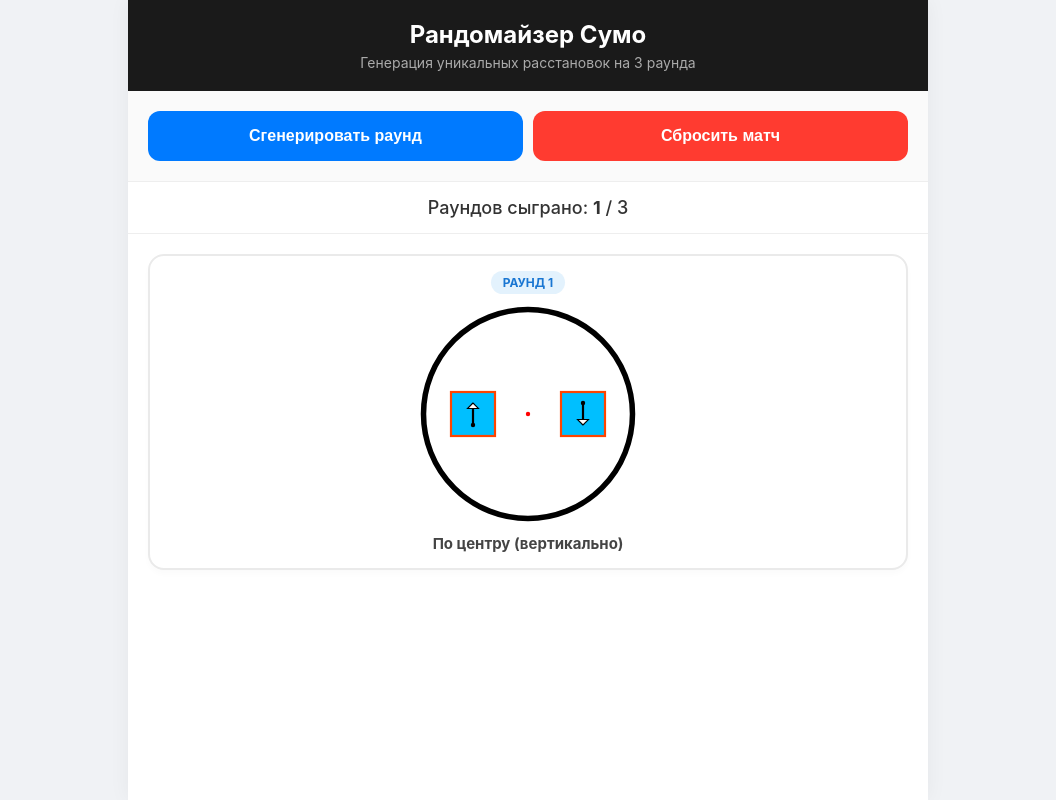
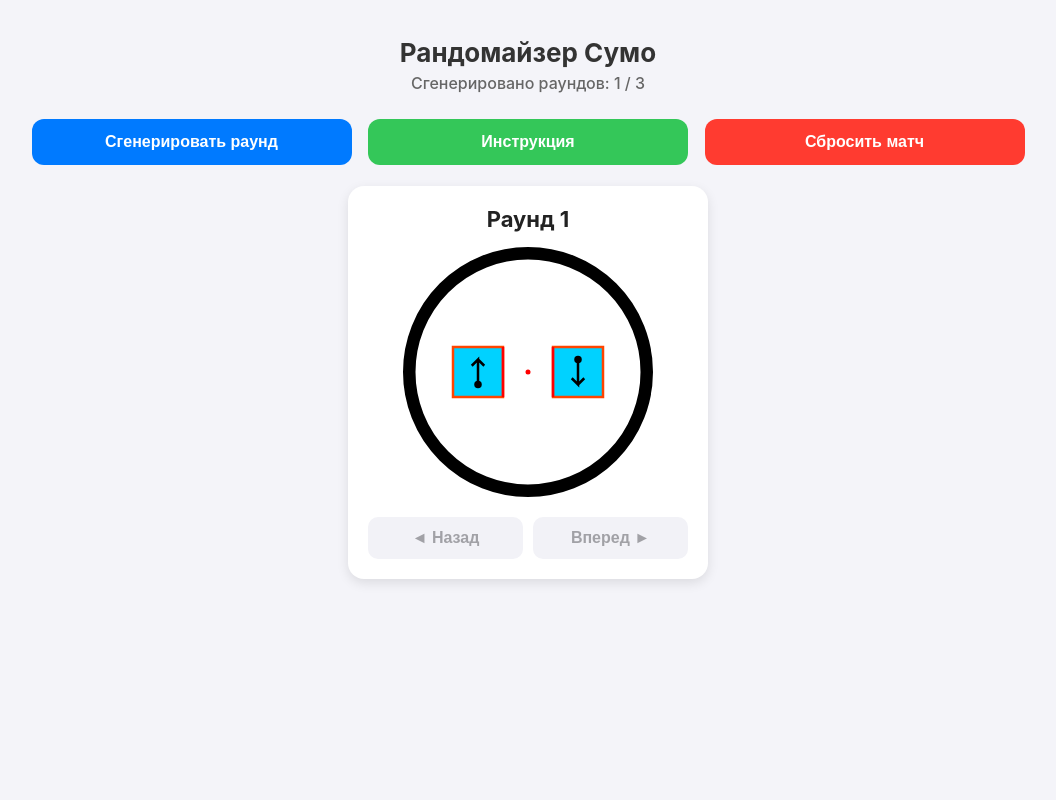
Before and after one commit to nkolyan89-web/sumo, a plain HTML site: page index.html in a window 1280 px wide. Both pictures are taken after a click on the button "Сгенерировать раунд". Shown: the whole page, without its empty margins (112-1168 px from the left). Drawn offline with Linux system fonts and the light colour scheme.

Commit message:
Update index.html

```diff
--- a/index.html
+++ b/index.html
@@ -2,337 +2,189 @@
 <html lang="ru">
 <head>
     <meta charset="UTF-8">
-    <meta name="viewport" content="width=device-width, initial-scale=1.0, maximum-scale=1.0, user-scalable=no">
+    <meta name="viewport" content="width=device-width, initial-scale=1.0, user-scalable=no">
     <title>Рандомайзер Сумо</title>
     <style>
-        /* Базовые стили для мобильных устройств */
-        body {
-            font-family: -apple-system, BlinkMacSystemFont, "Segoe UI", Roboto, Helvetica, Arial, sans-serif;
-            background-color: #f0f2f5;
-            margin: 0;
-            padding: 0;
-            color: #333;
-            -webkit-tap-highlight-color: transparent;
-        }
+        body { font-family: -apple-system, sans-serif; text-align: center; background-color: #f4f4f9; padding: 20px; margin: 0; }
+        h1 { font-size: 26px; color: #333; margin-bottom: 5px; }
+        .stats { font-size: 16px; margin-bottom: 20px; color: #666; font-weight: 500; }
 
-        .container {
-            max-width: 800px;
-            margin: 0 auto;
-            background-color: #fff;
-            min-height: 100vh;
-            display: flex;
-            flex-direction: column;
-            box-shadow: 0 0 20px rgba(0,0,0,0.05);
-        }
+        .btn { background-color: #007aff; color: white; border: none; padding: 14px 20px; font-size: 16px; border-radius: 12px; margin: 6px; cursor: pointer; -webkit-tap-highlight-color: transparent; font-weight: bold; width: 90%; max-width: 320px; }
+        .btn:active { background-color: #005bb5; }
+        .btn:disabled { background-color: #a0cbf7; cursor: not-allowed; }
 
-        .header {
-            background-color: #1a1a1a;
-            color: #fff;
-            padding: 20px;
-            text-center;
-            text-align: center;
-        }
+        .btn-reset { background-color: #ff3b30; }
+        .btn-reset:active { background-color: #d70015; }
 
-        .header h1 {
-            margin: 0;
-            font-size: 24px;
-        }
+        .btn-rules { background-color: #34c759; }
+        .btn-rules:active { background-color: #248a3d; }
 
-        .header p {
-            margin: 5px 0 0 0;
-            color: #aaa;
-            font-size: 14px;
-        }
+        .card { background: white; border-radius: 16px; padding: 20px; box-shadow: 0 4px 12px rgba(0,0,0,0.1); margin: 15px auto; max-width: 320px; display: none; }
+        .card h2 { margin-top: 0; font-size: 22px; color: #222; margin-bottom: 15px; }
 
-        .controls {
-            display: flex;
-            flex-direction: column;
-            gap: 10px;
-            padding: 20px;
-            background-color: #fafafa;
-            border-bottom: 1px solid #eee;
-        }
+        svg { width: 100%; max-width: 250px; height: auto; display: block; margin: 0 auto; }
 
-        @media (min-width: 600px) {
-            .controls {
-                flex-direction: row;
-            }
-        }
+        /* Кнопки навигации внутри карточки */
+        .nav-controls { display: flex; justify-content: space-between; margin-top: 20px; gap: 10px; }
+        .nav-btn { flex: 1; background: #e5e5ea; color: #007aff; border: none; padding: 12px; border-radius: 10px; font-size: 16px; font-weight: bold; cursor: pointer; -webkit-tap-highlight-color: transparent; }
+        .nav-btn:active { background: #d1d1d6; }
+        .nav-btn:disabled { color: #a1a1a6; background: #f2f2f7; cursor: not-allowed; }
 
-        button {
-            flex: 1;
-            padding: 16px 20px;
-            font-size: 16px;
-            font-weight: bold;
-            border: none;
-            border-radius: 12px;
-            cursor: pointer;
-            transition: opacity 0.2s, transform 0.1s;
-            color: #fff;
-        }
-
-        button:active {
-            transform: scale(0.98);
-        }
-
-        button:disabled {
-            background-color: #ccc !important;
-            cursor: not-allowed;
-            transform: none;
-        }
-
-        #btn-generate {
-            background-color: #007aff;
-        }
-
-        #btn-reset {
-            background-color: #ff3b30;
-        }
-
-        .status {
-            padding: 15px 20px;
-            text-align: center;
-            font-size: 18px;
-            font-weight: 500;
-            border-bottom: 1px solid #eee;
-        }
-
-        .status span {
-            font-weight: bold;
-        }
-
-        .rounds-container {
-            padding: 20px;
-            display: flex;
-            flex-direction: column;
-            gap: 20px;
-            flex-grow: 1;
-        }
-
-        @media (min-width: 600px) {
-            .rounds-container {
-                flex-direction: row;
-                justify-content: center;
-                align-items: flex-start;
-            }
-        }
-
-        .round-card {
-            background: #fff;
-            border: 2px solid #eaeaea;
-            border-radius: 16px;
-            padding: 15px;
-            text-align: center;
-            flex: 1;
-            box-shadow: 0 4px 6px rgba(0,0,0,0.02);
-            animation: fadeIn 0.3s ease-out;
-        }
-
-        @keyframes fadeIn {
-            from { opacity: 0; transform: translateY(10px); }
-            to { opacity: 1; transform: translateY(0); }
-        }
-
-        .round-badge {
-            display: inline-block;
-            background-color: #e3f2fd;
-            color: #1976d2;
-            padding: 4px 12px;
-            border-radius: 20px;
-            font-size: 12px;
-            font-weight: bold;
-            text-transform: uppercase;
-            margin-bottom: 10px;
-        }
-
-        .svg-container {
-            width: 100%;
-            max-width: 220px;
-            margin: 0 auto;
-        }
-
-        .svg-container svg {
-            width: 100%;
-            height: auto;
-            display: block;
-        }
-
-        .round-name {
-            margin-top: 10px;
-            font-size: 15px;
-            font-weight: bold;
-            color: #444;
-        }
-
-        .placeholder-text {
-            text-align: center;
-            color: #999;
-            font-size: 16px;
-            padding: 40px 20px;
-            width: 100%;
-        }
+        .rules-text { text-align: left; font-size: 15px; color: #333; line-height: 1.5; }
+        .rules-text ul { padding-left: 20px; margin-top: 10px; }
+        .rules-text li { margin-bottom: 8px; }
     </style>
 </head>
 <body>
 
-    <div class="container">
-        <div class="header">
-            <h1>Рандомайзер Сумо</h1>
-            <p>Генерация уникальных расстановок на 3 раунда</p>
-        </div>
+    <h1>Рандомайзер Сумо</h1>
+    <div class="stats">Сгенерировано раундов: <span id="roundCount">0</span> / 3</div>
 
-        <div class="controls">
-            <button id="btn-generate">Сгенерировать раунд</button>
-            <button id="btn-reset">Сбросить матч</button>
-        </div>
+    <button class="btn" id="btnGen">Сгенерировать раунд</button>
+    <button class="btn btn-rules" id="btnRules">Инструкция</button>
+    <button class="btn btn-reset" id="btnRes">Сбросить матч</button>
 
-        <div class="status">
-            Раундов сыграно: <span id="round-counter">0</span> / 3
-        </div>
+    <!-- Карточка с отрисовкой поля и навигацией -->
+    <div class="card" id="renderCard">
+        <h2 id="cardTitle">Раунд 1</h2>
+        <div id="svgBox"></div>
 
-        <div id="rounds-container" class="rounds-container">
-            <div id="placeholder" class="placeholder-text">
-                Нажмите «Сгенерировать раунд», чтобы начать матч
-            </div>
+        <div class="nav-controls">
+            <button class="nav-btn" id="btnPrev">◄ Назад</button>
+            <button class="nav-btn" id="btnNext">Вперед ►</button>
         </div>
     </div>
 
+    <!-- Карточка с инструкцией -->
+    <div class="card" id="rulesCard">
+        <h2>Инструкция</h2>
+        <div class="rules-text">
+            <ul>
+                <li>Матч состоит из <strong>3 раундов</strong>.</li>
+                <li>Нажмите «Сгенерировать раунд», чтобы получить случайную позицию.</li>
+                <li>Сгенерированные раунды <strong>не повторяются</strong>, вы можете переключаться между ними кнопками «Вперед/Назад».</li>
+                <li><strong>Красная точка</strong> — центр ринга.</li>
+                <li><strong>Стрелки на роботах</strong> указывают направление их лицевой части.</li>
+            </ul>
+        </div>
+        <button class="btn" id="btnCloseRules" style="margin-top: 15px; width: 100%;">Понятно</button>
+    </div>
+
     <script>
-        // Функция для отрисовки робота (квадрат + стрелка направления)
-        function createRobot(x, y, dir) {
-            const cx = x + 20;
-            const cy = y + 20;
-            let arrow = '';
+        document.addEventListener('DOMContentLoaded', function() {
+            var btnGen = document.getElementById('btnGen');
+            var btnRes = document.getElementById('btnRes');
+            var btnRules = document.getElementById('btnRules');
+            var btnCloseRules = document.getElementById('btnCloseRules');
+            var btnPrev = document.getElementById('btnPrev');
+            var btnNext = document.getElementById('btnNext');
 
-            if (dir === 'right') {
-                arrow = `
-                    <line x1="${cx-10}" y1="${cy}" x2="${cx+10}" y2="${cy}" stroke="black" stroke-width="2"/>
-                    <circle cx="${cx-10}" cy="${cy}" r="2" fill="black"/>
-                    <polygon points="${cx+10},${cy} ${cx+5},${cy-5} ${cx+5},${cy+5}" fill="white" stroke="black" stroke-width="1"/>
-                `;
-            } else if (dir === 'left') {
-                arrow = `
-                    <line x1="${cx+10}" y1="${cy}" x2="${cx-10}" y2="${cy}" stroke="black" stroke-width="2"/>
-                    <circle cx="${cx+10}" cy="${cy}" r="2" fill="black"/>
-                    <polygon points="${cx-10},${cy} ${cx-5},${cy-5} ${cx-5},${cy+5}" fill="white" stroke="black" stroke-width="1"/>
-                `;
-            } else if (dir === 'up') {
-                arrow = `
-                    <line x1="${cx}" y1="${cy+10}" x2="${cx}" y2="${cy-10}" stroke="black" stroke-width="2"/>
-                    <circle cx="${cx}" cy="${cy+10}" r="2" fill="black"/>
-                    <polygon points="${cx},${cy-10} ${cx-5},${cy-5} ${cx+5},${cy-5}" fill="white" stroke="black" stroke-width="1"/>
-                `;
-            } else if (dir === 'down') {
-                arrow = `
-                    <line x1="${cx}" y1="${cy-10}" x2="${cx}" y2="${cy+10}" stroke="black" stroke-width="2"/>
-                    <circle cx="${cx}" cy="${cy-10}" r="2" fill="black"/>
-                    <polygon points="${cx},${cy+10} ${cx-5},${cy+5} ${cx+5},${cy+5}" fill="white" stroke="black" stroke-width="1"/>
-                `;
+            var roundCount = document.getElementById('roundCount');
+            var renderCard = document.getElementById('renderCard');
+            var rulesCard = document.getElementById('rulesCard');
+            var cardTitle = document.getElementById('cardTitle');
+            var svgBox = document.getElementById('svgBox');
+
+            var available = [0, 1, 2, 3];
+            var historyData = []; // хранит ID сгенерированных расстановок
+            var currentIndex = -1; // текущий отображаемый раунд
+
+            var svgs = [
+                '<svg viewBox="0 0 200 200"><circle cx="100" cy="100" r="95" fill="white" stroke="black" stroke-width="10"/><rect x="20" y="40" width="40" height="40" fill="#00d2ff" stroke="#ff4500" stroke-width="2"/><circle cx="50" cy="60" r="3" fill="black"/><path d="M 50 60 L 30 60 L 35 55 M 30 60 L 35 65" fill="none" stroke="black" stroke-width="2"/><path d="M 100 40 L 100 120" stroke="red" stroke-width="2"/><rect x="140" y="120" width="40" height="40" fill="#00d2ff" stroke="#ff4500" stroke-width="2"/><circle cx="150" cy="140" r="3" fill="black"/><path d="M 150 140 L 170 140 L 165 135 M 170 140 L 165 145" fill="none" stroke="black" stroke-width="2"/><path d="M 140 160 L 140 80" stroke="red" stroke-width="2"/><circle cx="100" cy="100" r="2" fill="red"/></svg>',
+                '<svg viewBox="0 0 200 200"><circle cx="100" cy="100" r="95" fill="white" stroke="black" stroke-width="10"/><rect x="30" y="40" width="40" height="40" fill="#00d2ff" stroke="#ff4500" stroke-width="2"/><circle cx="60" cy="60" r="3" fill="black"/><path d="M 60 60 L 40 60 L 45 55 M 40 60 L 45 65" fill="none" stroke="black" stroke-width="2"/><path d="M 70 80 L 70 120" stroke="red" stroke-width="2"/><rect x="130" y="40" width="40" height="40" fill="#00d2ff" stroke="#ff4500" stroke-width="2"/><circle cx="140" cy="60" r="3" fill="black"/><path d="M 140 60 L 160 60 L 155 55 M 160 60 L 155 65" fill="none" stroke="black" stroke-width="2"/><path d="M 130 80 L 130 120" stroke="red" stroke-width="2"/><circle cx="100" cy="100" r="2" fill="red"/></svg>',
+                '<svg viewBox="0 0 200 200"><circle cx="100" cy="100" r="95" fill="white" stroke="black" stroke-width="10"/><rect x="30" y="80" width="40" height="40" fill="#00d2ff" stroke="#ff4500" stroke-width="2"/><circle cx="60" cy="100" r="3" fill="black"/><path d="M 60 100 L 40 100 L 45 95 M 40 100 L 45 105" fill="none" stroke="black" stroke-width="2"/><path d="M 70 80 L 70 120" stroke="red" stroke-width="2"/><rect x="130" y="80" width="40" height="40" fill="#00d2ff" stroke="#ff4500" stroke-width="2"/><circle cx="140" cy="100" r="3" fill="black"/><path d="M 140 100 L 160 100 L 155 95 M 160 100 L 155 105" fill="none" stroke="black" stroke-width="2"/><path d="M 130 80 L 130 120" stroke="red" stroke-width="2"/><circle cx="100" cy="100" r="2" fill="red"/></svg>',
+                '<svg viewBox="0 0 200 200"><circle cx="100" cy="100" r="95" fill="white" stroke="black" stroke-width="10"/><rect x="40" y="80" width="40" height="40" fill="#00d2ff" stroke="#ff4500" stroke-width="2"/><circle cx="60" cy="110" r="3" fill="black"/><path d="M 60 110 L 60 90 L 55 95 M 60 90 L 65 95" fill="none" stroke="black" stroke-width="2"/><path d="M 80 80 L 80 120" stroke="red" stroke-width="2"/><rect x="120" y="80" width="40" height="40" fill="#00d2ff" stroke="#ff4500" stroke-width="2"/><circle cx="140" cy="90" r="3" fill="black"/><path d="M 140 90 L 140 110 L 135 105 M 140 110 L 145 105" fill="none" stroke="black" stroke-width="2"/><path d="M 120 80 L 120 120" stroke="red" stroke-width="2"/><circle cx="100" cy="100" r="2" fill="red"/></svg>'
+            ];
+
+            // Функция обновления карточки на экране
+            function updateView() {
+                if (historyData.length === 0) {
+                    renderCard.style.display = 'none';
+                    return;
+                }
+
+                renderCard.style.display = 'block';
+                cardTitle.innerText = 'Раунд ' + (currentIndex + 1);
+                svgBox.innerHTML = svgs[historyData[currentIndex]];
+
+                // Блокируем/разблокируем кнопки навигации
+                btnPrev.disabled = (currentIndex === 0);
+                btnNext.disabled = (currentIndex === historyData.length - 1);
+
+                roundCount.innerText = historyData.length;
             }
 
-            return `
-                <rect x="${x}" y="${y}" width="40" height="40" fill="#00bfff" stroke="#ff4500" stroke-width="2"/>
-                ${arrow}
-            `;
-        }
+            // Инструкция
+            btnRules.addEventListener('click', function(e) {
+                e.preventDefault();
+                renderCard.style.display = 'none';
+                rulesCard.style.display = 'block';
+            });
 
-        // Общая обертка ринга
-        function wrapSVG(content) {
-            return `
-                <svg viewBox="0 0 200 200" xmlns="http://www.w3.org/2000/svg">
-                    <rect width="200" height="200" fill="white" />
-                    <circle cx="100" cy="100" r="95" fill="none" stroke="black" stroke-width="5" />
-                    <circle cx="100" cy="100" r="2" fill="red" />
-                    ${content}
-                </svg>
-            `;
-        }
+            btnCloseRules.addEventListener('click', function(e) {
+                e.preventDefault();
+                rulesCard.style.display = 'none';
+                if(historyData.length > 0) updateView();
+            });
 
-        // 4 возможных позиции согласно логике
-        const positions = [
-            {
-                name: "По диагонали",
-                // Pos 1: Top-left facing right, Bottom-right facing right.
-                svg: wrapSVG(createRobot(30, 40, 'right') + createRobot(130, 120, 'right'))
-            },
-            {
-                name: "Сверху",
-                // Pos 2: Top-left facing right, Top-right facing left.
-                svg: wrapSVG(createRobot(30, 40, 'right') + createRobot(130, 40, 'left'))
-            },
-            {
-                name: "По центру (горизонтально)",
-                // Pos 3: Middle-left facing right, Middle-right facing left.
-                svg: wrapSVG(createRobot(30, 80, 'right') + createRobot(130, 80, 'left'))
-            },
-            {
-                name: "По центру (вертикально)",
-                // Pos 4: Middle-left facing up, Middle-right facing down.
-                svg: wrapSVG(createRobot(30, 80, 'up') + createRobot(130, 80, 'down'))
-            }
-        ];
+            // Генерация нового раунда
+            btnGen.addEventListener('click', function(e) {
+                e.preventDefault();
+                rulesCard.style.display = 'none';
 
-        // Состояние приложения
-        let availablePool = [0, 1, 2, 3];
-        let roundsPlayed = 0;
+                if (historyData.length >= 3) {
+                    alert('Все 3 раунда уже сгенерированы! Используйте кнопки «Вперед» и «Назад» для просмотра или сбросьте матч.');
+                    return;
+                }
 
-        // Элементы DOM
-        const btnGenerate = document.getElementById('btn-generate');
-        const btnReset = document.getElementById('btn-reset');
-        const counterSpan = document.getElementById('round-counter');
-        const container = document.getElementById('rounds-container');
+                var randIdx = Math.floor(Math.random() * available.length);
+                var layoutId = available[randIdx];
+                available.splice(randIdx, 1);
 
-        // Логика генерации
-        btnGenerate.addEventListener('click', function() {
-            if (roundsPlayed >= 3) return;
+                historyData.push(layoutId);
+                currentIndex = historyData.length - 1; // переключаемся на свежий раунд
 
-            // Выбираем случайный индекс из пула
-            const randomIndex = Math.floor(Math.random() * availablePool.length);
-            const positionIndex = availablePool[randomIndex];
+                updateView();
 
-            // Удаляем выбранную позицию из пула, чтобы не повторялась
-            availablePool.splice(randomIndex, 1);
-            roundsPlayed++;
+                // Если сгенерировали 3, визуально отключаем главную кнопку
+                if (historyData.length === 3) {
+                    btnGen.disabled = true;
+                    btnGen.innerText = "Матч сформирован (3 из 3)";
+                }
+            });
 
-            // Если это первый раунд, убираем плейсхолдер
-            if (roundsPlayed === 1) {
-                container.innerHTML = '';
-            }
+            // Навигация: Назад
+            btnPrev.addEventListener('click', function(e) {
+                e.preventDefault();
+                if (currentIndex > 0) {
+                    currentIndex--;
+                    updateView();
+                }
+            });
 
-            const posData = positions[positionIndex];
+            // Навигация: Вперед
+            btnNext.addEventListener('click', function(e) {
+                e.preventDefault();
+                if (currentIndex < historyData.length - 1) {
+                    currentIndex++;
+                    updateView();
+                }
+            });
 
-            // Создаем карточку раунда
-            const card = document.createElement('div');
-            card.className = 'round-card';
-            card.innerHTML = `
-                <div class="round-badge">Раунд ${roundsPlayed}</div>
-                <div class="svg-container">
-                    ${posData.svg}
-                </div>
-                <div class="round-name">${posData.name}</div>
-            `;
+            // Сброс матча
+            btnRes.addEventListener('click', function(e) {
+                e.preventDefault();
+                available = [0, 1, 2, 3];
+                historyData = [];
+                currentIndex = -1;
 
-            container.appendChild(card);
-            counterSpan.textContent = roundsPlayed;
+                btnGen.disabled = false;
+                btnGen.innerText = "Сгенерировать раунд";
+                roundCount.innerText = "0";
 
-            // Блокируем кнопку, если сыграно 3 раунда
-            if (roundsPlayed >= 3) {
-                btnGenerate.disabled = true;
-            }
-        });
-
-        // Логика сброса
-        btnReset.addEventListener('click', function() {
-            availablePool = [0, 1, 2, 3];
-            roundsPlayed = 0;
-            counterSpan.textContent = roundsPlayed;
-            btnGenerate.disabled = false;
-
-            container.innerHTML = `
-                <div id="placeholder" class="placeholder-text">
-                    Нажмите «Сгенерировать раунд», чтобы начать матч
-                </div>
-            `;
+                rulesCard.style.display = 'none';
+                updateView();
+            });
         });
     </script>
 </body>
```
